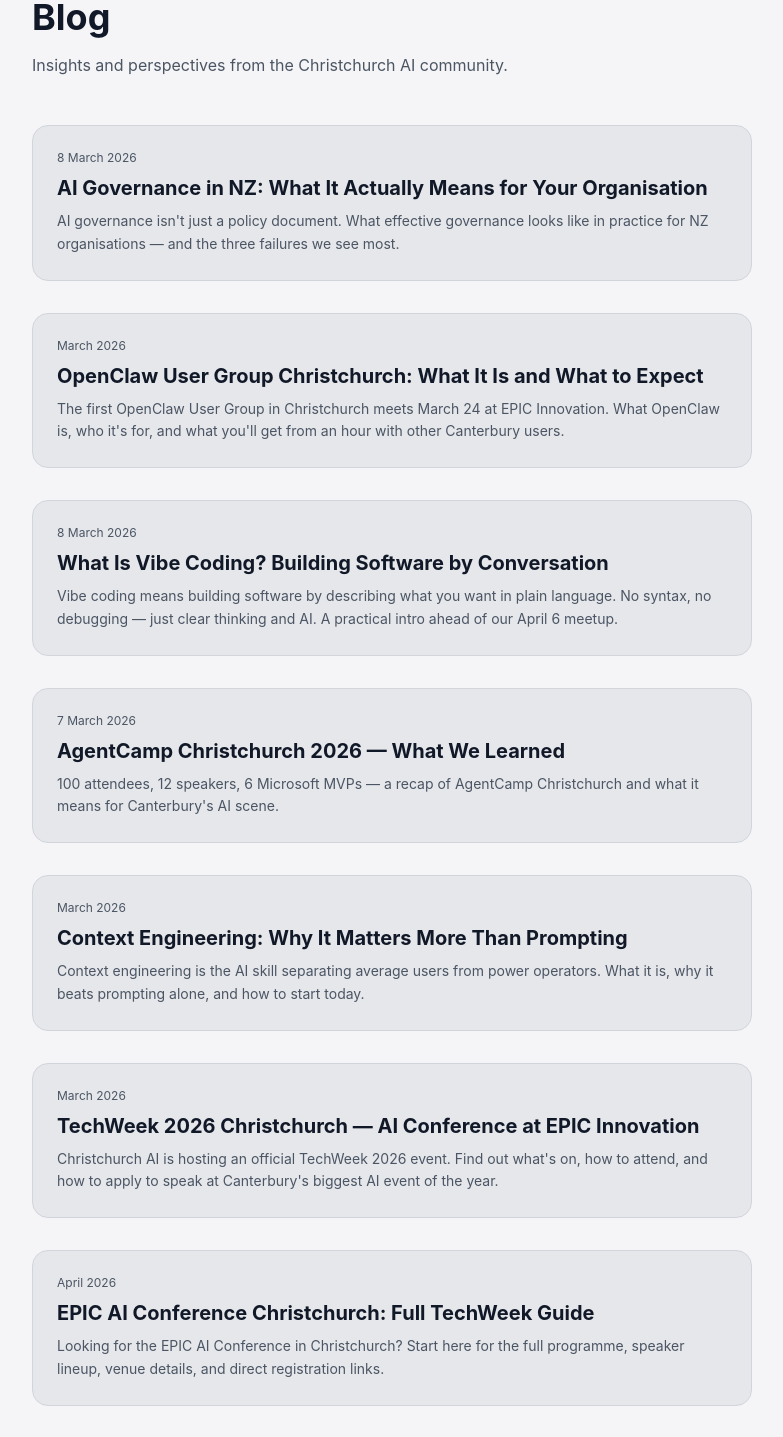
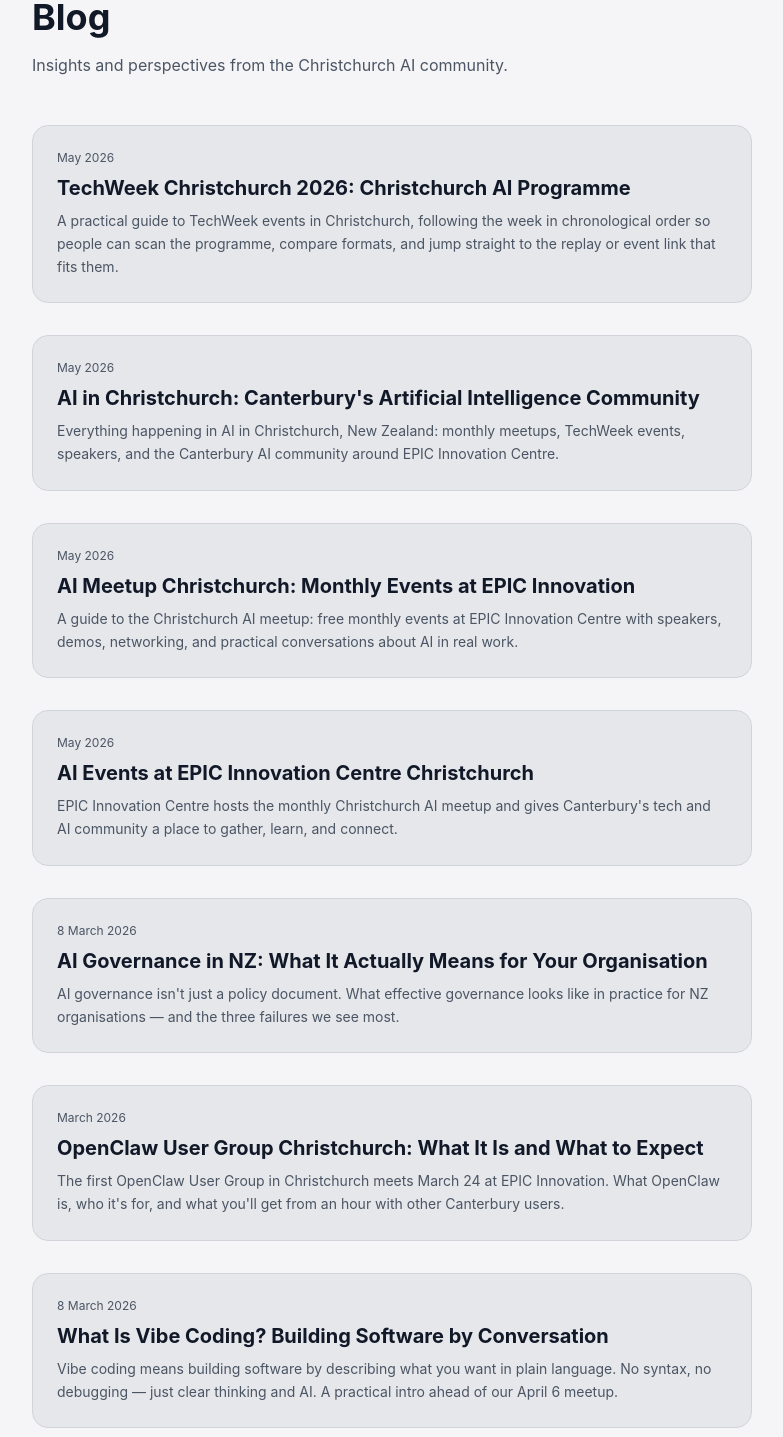
Before and after one commit to caelanhuntress/christchurch-ai, a Next.js app: page /blog in a window 1280 px wide. Shown: the part 180-1617 px from the top of the page, without its empty margins (248-1031 px from the left). Built offline with nearby package versions, Linux system fonts and the light colour scheme.

Commit message:
chore: populate blog with seo pages

```diff
--- a/app/blog/page.tsx
+++ b/app/blog/page.tsx
@@ -10,73 +10,106 @@
 
 const posts = [
   {
+    slug: "techweek",
+    href: "/techweek",
+    title: "TechWeek Christchurch 2026: Christchurch AI Programme",
+    date: "May 2026",
+    excerpt: "A practical guide to TechWeek events in Christchurch, following the week in chronological order so people can scan the programme, compare formats, and jump straight to the replay or event link that fits them.",
+  },
+  {
+    slug: "ai-christchurch",
+    href: "/ai-christchurch",
+    title: "AI in Christchurch: Canterbury's Artificial Intelligence Community",
+    date: "May 2026",
+    excerpt: "Everything happening in AI in Christchurch, New Zealand: monthly meetups, TechWeek events, speakers, and the Canterbury AI community around EPIC Innovation Centre.",
+  },
+  {
+    slug: "ai-meetup-christchurch",
+    href: "/ai-meetup-christchurch",
+    title: "AI Meetup Christchurch: Monthly Events at EPIC Innovation",
+    date: "May 2026",
+    excerpt: "A guide to the Christchurch AI meetup: free monthly events at EPIC Innovation Centre with speakers, demos, networking, and practical conversations about AI in real work.",
+  },
+  {
+    slug: "epic-innovation-ai-events",
+    href: "/epic-innovation-ai-events",
+    title: "AI Events at EPIC Innovation Centre Christchurch",
+    date: "May 2026",
+    excerpt: "EPIC Innovation Centre hosts the monthly Christchurch AI meetup and gives Canterbury's tech and AI community a place to gather, learn, and connect.",
+  },
+  {
     slug: "ai-governance-nz-organisations",
+    href: "/blog/ai-governance-nz-organisations",
     title: "AI Governance in NZ: What It Actually Means for Your Organisation",
     date: "8 March 2026",
     excerpt: "AI governance isn't just a policy document. What effective governance looks like in practice for NZ organisations — and the three failures we see most.",
   },
   {
     slug: "openclaw-user-group-christchurch",
+    href: "/blog/openclaw-user-group-christchurch",
     title: "OpenClaw User Group Christchurch: What It Is and What to Expect",
     date: "March 2026",
     excerpt: "The first OpenClaw User Group in Christchurch meets March 24 at EPIC Innovation. What OpenClaw is, who it's for, and what you'll get from an hour with other Canterbury users.",
   },
   {
     slug: "what-is-vibe-coding",
+    href: "/blog/what-is-vibe-coding",
     title: "What Is Vibe Coding? Building Software by Conversation",
     date: "8 March 2026",
     excerpt: "Vibe coding means building software by describing what you want in plain language. No syntax, no debugging — just clear thinking and AI. A practical intro ahead of our April 6 meetup.",
   },
   {
     slug: "agentcamp-christchurch-2026",
+    href: "/blog/agentcamp-christchurch-2026",
     title: "AgentCamp Christchurch 2026 — What We Learned",
     date: "7 March 2026",
     excerpt: "100 attendees, 12 speakers, 6 Microsoft MVPs — a recap of AgentCamp Christchurch and what it means for Canterbury's AI scene.",
   },
   {
     slug: "context-engineering-ai",
+    href: "/blog/context-engineering-ai",
     title: "Context Engineering: Why It Matters More Than Prompting",
     date: "March 2026",
     excerpt: "Context engineering is the AI skill separating average users from power operators. What it is, why it beats prompting alone, and how to start today.",
   },
   {
     slug: "techweek-2026-christchurch",
+    href: "/blog/techweek-2026-christchurch",
     title: "TechWeek 2026 Christchurch — AI Conference at EPIC Innovation",
     date: "March 2026",
     excerpt: "Christchurch AI is hosting an official TechWeek 2026 event. Find out what's on, how to attend, and how to apply to speak at Canterbury's biggest AI event of the year.",
   },
   {
     slug: "epic-ai-conference-christchurch",
-    title: "EPIC AI Conference Christchurch: Full TechWeek Guide",
-    date: "April 2026",
-    excerpt: "Looking for the EPIC AI Conference in Christchurch? Start here for the full programme, speaker lineup, venue details, and direct registration links.",
-  },
-  {
-    slug: "epic-ai-conference-christchurch",
+    href: "/blog/epic-ai-conference-christchurch",
     title: "EPIC AI Conference Christchurch: Full TechWeek Guide",
     date: "April 2026",
     excerpt: "Looking for the EPIC AI Conference in Christchurch? Start here for the full programme, speaker lineup, venue details, and direct registration links.",
   },
   {
     slug: "ai-speaker-christchurch",
+    href: "/blog/ai-speaker-christchurch",
     title: "How to Speak at an AI Event in Christchurch",
     date: "March 2026",
     excerpt: "Want to share your AI work with Canterbury's tech community? Here's how to apply to speak at the Christchurch AI meetup and TechWeek 2026.",
   },
   {
     slug: "what-is-christchurch-ai",
+    href: "/blog/what-is-christchurch-ai",
     title: "What Is Christchurch AI? Canterbury's Monthly AI Meetup Explained",
     date: "March 2026",
     excerpt: "Everything you need to know about Christchurch's AI community — who comes, what happens, and why it's become the best room in Canterbury for AI conversations.",
   },
   {
     slug: "ai-events-christchurch",
+    href: "/blog/ai-events-christchurch",
     title: "AI Events in Christchurch: Your Guide to the Local Scene",
     date: "March 2026",
     excerpt: "A guide to AI meetups, conferences, and events happening in Christchurch and Canterbury — from monthly gatherings to TechWeek.",
   },
   {
     slug: "ai-community-new-zealand",
+    href: "/blog/ai-community-new-zealand",
     title: "The NZ AI Community: How Christchurch Fits Into the National Picture",
     date: "March 2026",
     excerpt: "New Zealand's AI ecosystem is growing fast. Here's how Christchurch's community connects to the national picture — and what makes Canterbury's scene unique.",
@@ -99,7 +132,7 @@
 
         <div className="space-y-8">
           {posts.map((post) => (
-            <Link key={post.slug} href={`/blog/${post.slug}`}
+            <Link key={post.slug} href={post.href}
               className="block rounded-2xl border p-6 transition-all hover:border-blue-600"
               style={{ borderColor: "var(--border)", background: "var(--muted)" }}>
               <div className="text-xs mb-2" style={{ color: "var(--text-muted)" }}>{post.date}</div>
--- a/app/components/SiteHeader.tsx
+++ b/app/components/SiteHeader.tsx
@@ -24,7 +24,6 @@
           <Link href="/epic-ai-conference" className="hover:text-white hover:bg-[#004aad] hover:rounded-full px-3 py-2 transition-all">TW26 Conference</Link>
           <Link href="/past-events" className="hover:text-white hover:bg-[#004aad] hover:rounded-full px-3 py-2 transition-all">Past Events</Link>
           <Link href="/blog" className="hover:text-white hover:bg-[#004aad] hover:rounded-full px-3 py-2 transition-all">Blog</Link>
-          <Link href="/techweek" className="hover:text-white hover:bg-[#004aad] hover:rounded-full px-3 py-2 transition-all">TechWeekNZ</Link>
         </nav>
 
         <div className="flex items-center gap-3">
```
